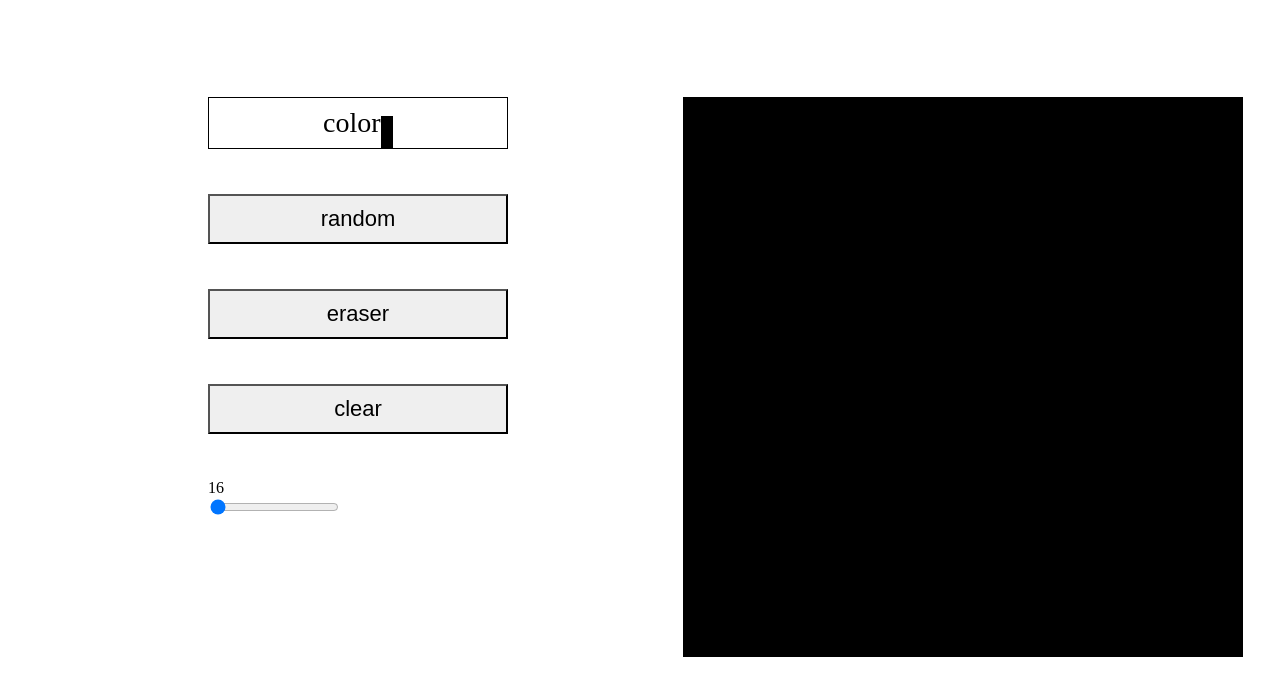
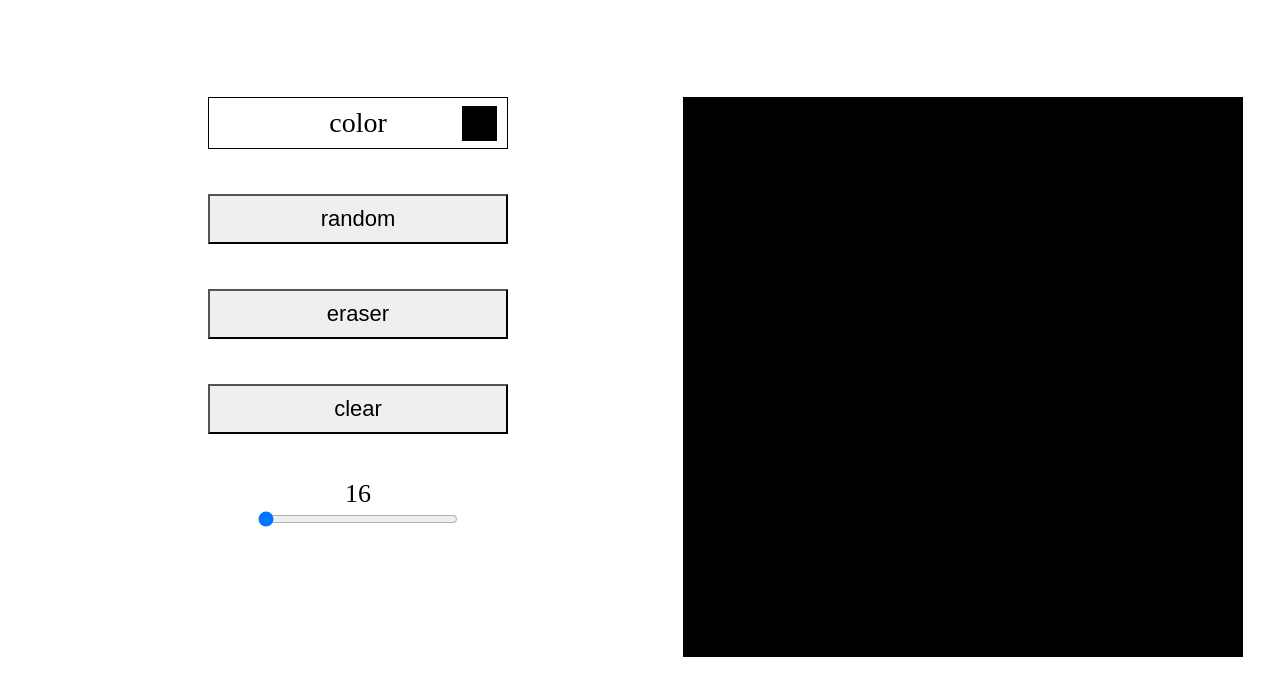
Before and after one commit to Lune3/Etch_A_Sketch, a plain HTML site: page index.html in a window 1280 px wide. Shown: the part 79-774 px from the top of the page. Drawn offline with Linux system fonts and the light colour scheme.

Commit message:
Added enough css to move on to javascript

```diff
--- a/index.html
+++ b/index.html
@@ -14,13 +14,15 @@
         <div class="selectionBox">
             <div class="color">
                 <p>color</p>
-                <div class="colorSelector">c</div>
+                <div class="colorSelector"></div>
             </div>
             <button class="random box">random</button>
             <button class="eraser box">eraser</button>
             <button class="clear box">clear</button>
             <div class="sliderContainer">
-                <div class="sliderValue">16</div>
+                <div class="sliderValue">
+                    <p>16</p>
+                </div>
                 <input type="range" min="16" max="64" value="16" class="silder">
             </div>
         </div>
--- a/style.css
+++ b/style.css
@@ -34,17 +34,37 @@
     border:1px solid black;
     height: 50px;
     display: flex;
+    justify-content: center;
     align-items: center;
-    justify-content: center;
+    position: relative;
 }
 
 .color p{
     margin: 0;
     padding: 0;
-    align-self: center;
 }
 
 .color div{
-    align-self: flex-end;
+    position: absolute;
+    right: 0;
     background-color: black;
+    height: 35px;
+    width: 35px;
+    margin-right: 10px;
 }
+
+.sliderContainer{
+    display: flex;
+    justify-content: center;
+    flex-direction: column;
+    align-items: center;
+}
+
+.sliderContainer p{
+    font-size: 26px;
+    margin:0;
+}
+
+.sliderContainer input{
+    width: 200px;
+}
```
